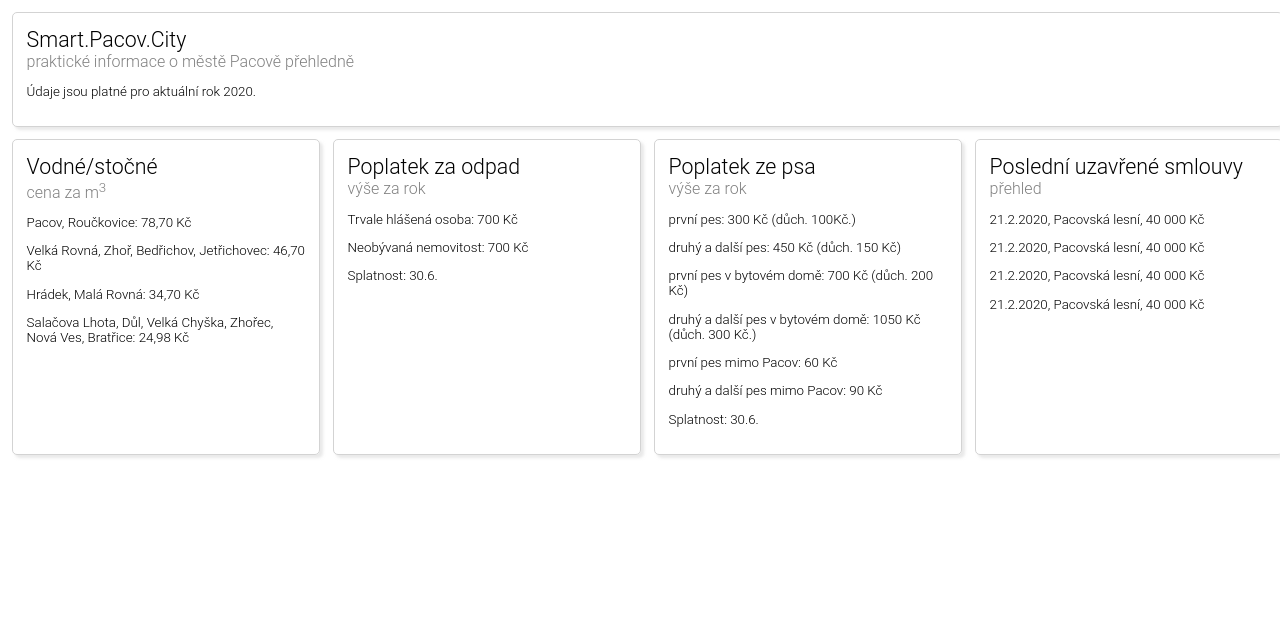
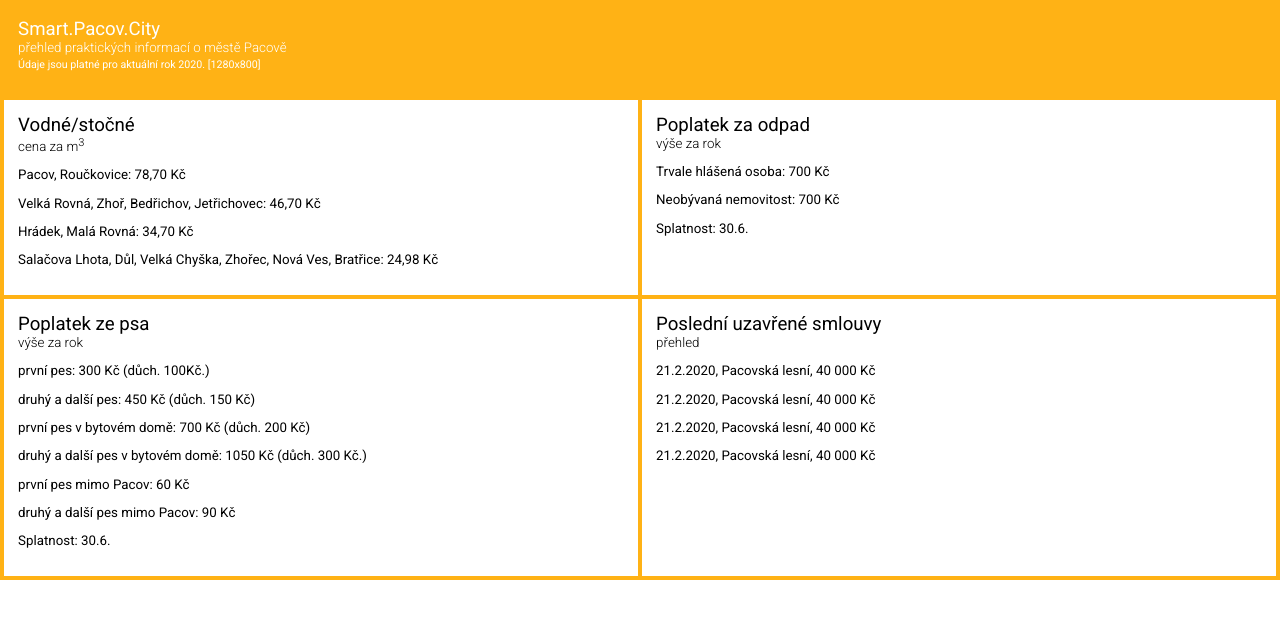
Before and after one commit to l-ra/city-dashboard, a React app: page / in a window 1280 px wide. Built offline with nearby package versions, Linux system fonts and the light colour scheme.

Commit message:
yellow grid

```diff
--- a/src/CityDashboard.css
+++ b/src/CityDashboard.css
@@ -1,9 +1,8 @@
-@media only screen and (max-width: 1000px) {
+
+@media only screen and (max-width: 750px) {
     .container {
         display: grid;
-        grid-column-gap: 5px;
-        grid-row-gap: 5px;
-        grid-template-columns: [start] 100% [end];
+        grid-template-columns: [start] 1fr [end];
         grid-template-rows: auto;
     }
 
@@ -15,12 +14,10 @@
     }
 }
 
-@media only screen and (min-width: 1001px) {
+@media only screen and (min-width: 751px) {
     .container {
         display: grid;
-        grid-column-gap: 5px;
-        grid-row-gap: 5px;
-        grid-template-columns: [start] 25% 25% 25% 25%  [end];
+        grid-template-columns: [start] 1fr 1fr [end];
         grid-template-rows: auto;
     }
 
@@ -32,37 +29,56 @@
     }
 }
 
+.element {
+    background-color: #ffffff;
+}
+
 .title {
     grid-column-start: start;
     grid-column-end: end;
     grid-row-start: 1;
     grid-row-end: 2;
+    background-color: var(--main-bg-color);
+    color: white;
+}
+
+.title p {
+    margin-top: 0.5ex;
+    font-size: 80%;
+}
+
+.container .title h1{
+    font-weight: normal;
+}
+
+.container .title h2{
+    font-weight: 200;
 }
 
 .container {
-    font-family: 'Roboto Light', sans-serif;
+    font-family: 'Roboto', sans-serif;
     font-size: 10pt;
+    grid-gap: 4px;
 }
 
 .container > div {
-    border-radius: 5px;
-    border-color: lightgray;
-    border-width: thin;
-    border-style: solid;
-    box-shadow: 3px 3px 3px 0px rgba(211,211,211,0.50); ;
-    margin: 0.5ex;
     padding: 2ex
 }
 
 .container > div > h1 {
     margin: 0;
-    font-size: 160%;
+    font-size: 140%;
     font-weight: normal;
 }
 
 .container > div > h2 {
     margin: 0;
-    font-size: 120%;
+    font-size: 100%;
     font-weight: normal;
-    color: gray;
+    font-weight: 200;
 }
+
+.wrapper {
+    padding: 4px;
+    background-color: var(--main-bg-color);
+}
--- a/src/CityDashboard.js
+++ b/src/CityDashboard.js
@@ -4,15 +4,9 @@ import './CityDashboard.css';
 // svozovy plan: https://www.mestopacov.cz/assets/File.ashx?id_org=11721&id_dokumenty=2643
 
 
-function CityDashboard() {
+function CityDashboard(props) {
 
   const content=[
-    {
-      gridLbl: 'title',
-      title:'Smart.Pacov.City',
-      subtitle:'praktické informace o městě Pacově přehledně',
-      text:['Údaje jsou platné pro aktuální rok 2020.']
-    },
 
     {
       gridLbl: 'element',
@@ -74,8 +68,16 @@ function CityDashboard() {
 
 
   return (
-    <div className="container">
-      {items}
+    <div className="wrapper">
+      <div className="container">
+        <div className="title">
+          <h1>Smart.Pacov.City</h1>
+          <h2>přehled praktických informací o městě Pacově</h2>
+          <p>Údaje jsou platné pro aktuální rok 2020. [{props.width}x{props.height}]</p>
+        </div>
+
+        {items}
+      </div>
     </div>
   );
 }
--- a/src/index.css
+++ b/src/index.css
@@ -1,3 +1,12 @@
+html {
+  margin: 0;
+}
+
+body {
+  margin: 0;
+}
+
+
 body {
   font-family: -apple-system, BlinkMacSystemFont, 'Segoe UI', 'Roboto', 'Oxygen',
     'Ubuntu', 'Cantarell', 'Fira Sans', 'Droid Sans', 'Helvetica Neue',
@@ -10,3 +19,8 @@ code {
   font-family: source-code-pro, Menlo, Monaco, Consolas, 'Courier New',
     monospace;
 }
+
+
+:root {
+  --main-bg-color: #ffb215;
+}
--- a/src/index.js
+++ b/src/index.js
@@ -4,9 +4,18 @@ import './index.css';
 import CityDashboard from './CityDashboard';
 import * as serviceWorker from './serviceWorker';
 
-ReactDOM.render(<CityDashboard />, document.getElementById('root'));
+
+window.addEventListener('resize', changeWindowSize);
+
+function changeWindowSize(){
+    const width = window.innerWidth
+    const height = window.innerHeight
+    ReactDOM.render(<CityDashboard width={width} height={height}/>, document.getElementById('root'));
+}
+
+changeWindowSize()
 
 // If you want your app to work offline and load faster, you can change
 // unregister() to register() below. Note this comes with some pitfalls.
 // Learn more about service workers: https://bit.ly/CRA-PWA
-serviceWorker.unregister();
+//serviceWorker.unregister();
```
